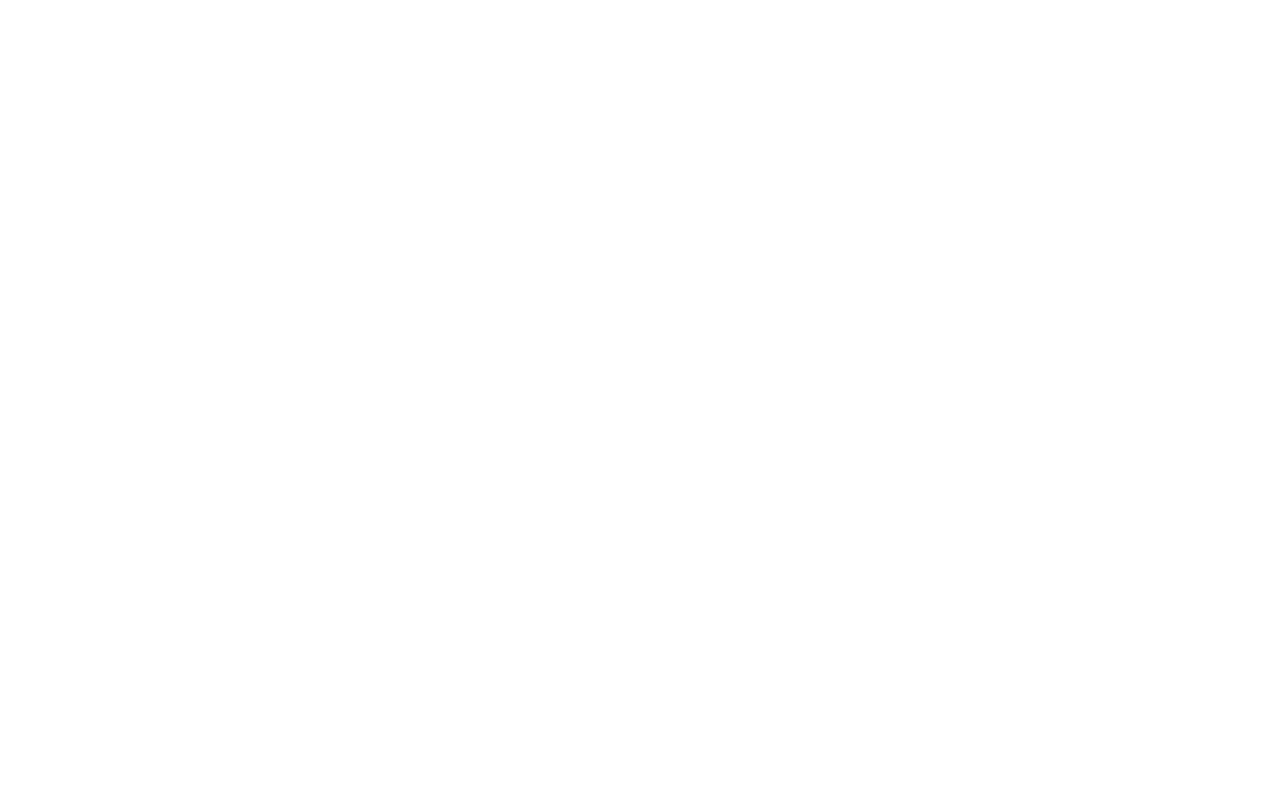
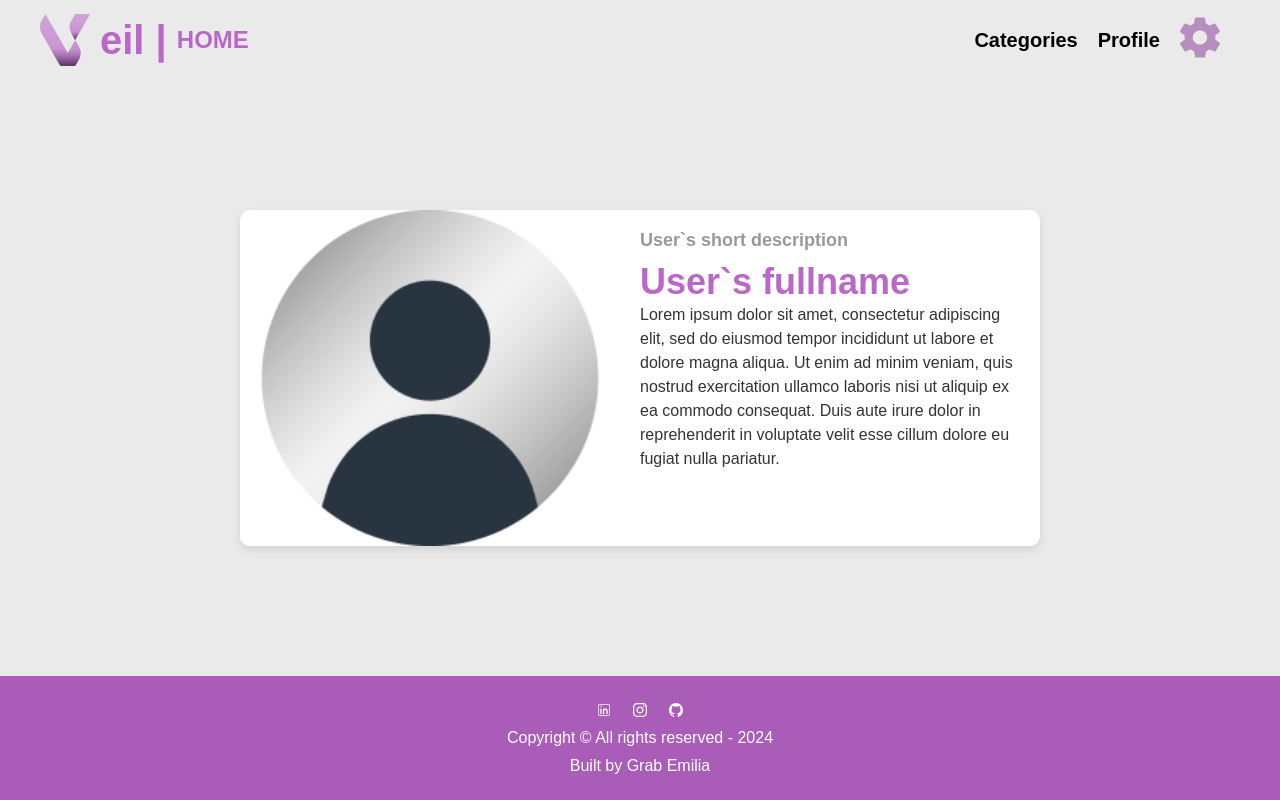
Before and after one commit to hremily/veil, a React app in the folder client/: page / in a window 1280 px wide. Built offline with nearby package versions, Linux system fonts and the light colour scheme.

Commit message:
added a page to display the user

```diff
--- a/client/src/App.css
+++ b/client/src/App.css
@@ -1,7 +1,7 @@
 * {
     margin: 0;
     padding: 0;
-    background-color: #eaeaea;
+    /*background-color: #eaeaea;*/
     font-size: 1rem;
     font-family: Arial, Helvetica, sans-serif;
 }
--- a/client/src/App.jsx
+++ b/client/src/App.jsx
@@ -1,6 +1,6 @@
-import React from 'react';
+import React, { useState } from 'react';
 // import Footer from './components/Footer/Footer';
-//import Header from './components/Header/Header';
+// import Header from './components/Header/Header';
 // import SignUpTeacher from './pages/SignPages/SignUpTeacher.jsx';
 // import SignIn from './pages/SignPages/SignIn.jsx';
 // import SignUpUser from './pages/SignPages/SignUpUser.jsx';
@@ -8,9 +8,18 @@
 // import EditTeacherProfile from './pages/EditTeacherProfile/EditTeacherProfile.jsx';
 // import EditUserForm from './components/EditUserForm/EditUserForm.jsx';
 // import EditUserProfile from './pages/EditUserProfile/EditUserProfile.jsx';
+// import Card from './components/UserCard/Card';
+import ViewUserPage from './pages/ViewUser/ViewUserPage';
+// import AdminPage from './pages/Admin/AdminPage';
+import styles from './App.css';
 
 function App() {
-    return <></>;
+    return (
+        <>
+            {/* <AdminPage /> */}
+            <ViewUserPage />
+        </>
+    );
 }
 
 export default App;
--- /dev/null
+++ b/client/src/components/UserCard/Card.jsx
@@ -0,0 +1,20 @@
+import React from 'react';
+import styles from './Card.module.css';
+
+const Card = ({ imgSrc, name, role, phone, onDelete }) => {
+    return (
+        <div className={styles.card}>
+            <img src={imgSrc} alt={`Image of ${name}`} height="200" width="200" />
+            <div className={styles.userData}>
+                <div className={styles.name}>{name}</div>
+                <div className={styles.role}>{role}</div>
+                <div className={styles.phone}>{phone}</div>
+            </div>
+            <button onClick={onDelete} className={styles.deleteButton}>
+                <img src="../images/delete.png" alt="delete" />
+            </button>
+        </div>
+    );
+};
+
+export default Card;
--- /dev/null
+++ b/client/src/components/UserCard/Card.module.css
@@ -0,0 +1,56 @@
+.card {
+    background-color: #fff;
+    border-radius: 10px;
+    box-shadow: 0 4px 8px rgba(0, 0, 0, 0.1);
+    margin: 10px;
+    width: 200px;
+    text-align: center;
+    padding: 20px;
+    display: flex;
+    flex-direction: column;
+    justify-content: center;
+    align-items: center;
+}
+
+.card img {
+    width: 100%;
+    border-radius: 10px;
+    margin-bottom: 10px;
+}
+
+.name {
+    font-size: 18px;
+    font-weight: bold;
+    background-color: #fff;
+    color: #8b3999;
+    margin: 10px 0;
+}
+
+.role,
+.phone {
+    font-size: 14px;
+    background-color: #fff;
+    color: #00000067;
+    margin-bottom: 10px;
+}
+
+.icons {
+    display: flex;
+    justify-content: center;
+    margin-bottom: 10px;
+}
+
+.icons i {
+    font-size: 20px;
+    color: #9b59b6;
+    margin: 0 5px;
+}
+
+.userData {
+    background-color: #fff;
+}
+
+.deleteButton {
+    background-color: #fff;
+    border: none;
+}
--- /dev/null
+++ b/client/src/pages/Admin/AdminPage.css
@@ -0,0 +1,20 @@
+body {
+    background-color: #eaeaea;
+}
+
+.container {
+    display: flex;
+    flex-wrap: wrap;
+    justify-content: center;
+    padding: 20px;
+}
+
+.card {
+    background-color: #fff;
+    border-radius: 10px;
+    box-shadow: 0 4px 8px rgba(0, 0, 0, 0.1);
+    margin: 10px;
+    width: 200px;
+    text-align: center;
+    padding: 20px;
+}
--- /dev/null
+++ b/client/src/pages/Admin/AdminPage.jsx
@@ -0,0 +1,59 @@
+import React, { useState } from 'react';
+import styles from './AdminPage.css';
+import Header from '../../components/Header/Header';
+import Card from '../../components/UserCard/Card';
+import Footer from '../../components/Footer/Footer';
+
+const AdminPage = () => {
+    const [users, setUsers] = useState([
+        {
+            imgSrc: './images/edit-image.png',
+            name: 'User`s fullname',
+            role: 'User`s role',
+            phone: 'User`s phone',
+        },
+        {
+            imgSrc: './images/edit-image.png',
+            name: 'User`s fullname',
+            role: 'User`s role',
+            phone: 'User`s phone',
+        },
+        {
+            imgSrc: './images/edit-image.png',
+            name: 'User`s fullname',
+            role: 'User`s role',
+            phone: 'User`s phone',
+        },
+        {
+            imgSrc: './images/edit-image.png',
+            name: 'User`s fullname',
+            role: 'User`s role',
+            phone: 'User`s phone',
+        },
+    ]);
+
+    const handleDelete = (index) => {
+        const newUsers = users.filter((_, i) => i !== index);
+        setUsers(newUsers);
+    };
+
+    return (
+        <div className={styles.adminPage}>
+            <Header />
+            <div className={styles.container}>
+                {users.map((user, index) => (
+                    <Card
+                        key={index}
+                        imgSrc={user.imgSrc}
+                        name={user.name}
+                        role={user.role}
+                        phone={user.phone}
+                        onDelete={() => handleDelete(index)}
+                    />
+                ))}
+            </div>
+            <Footer />
+        </div>
+    );
+};
+export default AdminPage;
--- /dev/null
+++ b/client/src/pages/ViewUser/ViewUserPage.css
@@ -0,0 +1,90 @@
+* {
+    margin: 0;
+    padding: 0;
+    font-size: 1rem;
+    font-family: Arial, Helvetica, sans-serif;
+    box-sizing: border-box;
+}
+
+html,
+body {
+    height: 100%;
+}
+
+.maimContainer {
+    display: flex;
+    flex-direction: column;
+    min-height: 100vh;
+}
+
+.minHScreen {
+    display: flex;
+    flex: 1;
+    justify-content: center;
+    align-items: center;
+    background-color: #eaeaea;
+    padding: 20px;
+}
+
+.container {
+    display: flex;
+    background-color: white;
+    border-radius: 10px;
+    box-shadow: 0 4px 8px rgba(0, 0, 0, 0.1);
+    overflow: hidden;
+    width: 800px;
+    max-width: 90%;
+    height: auto;
+}
+
+.imageSection {
+    flex: 1;
+}
+
+.imageSection img {
+    width: 100%;
+    height: 100%;
+    object-fit: cover;
+}
+
+.contentSection {
+    flex: 1;
+    padding: 20px;
+    position: relative;
+}
+
+.contentSection h1 {
+    color: #ba68c8;
+    font-size: 36px;
+    margin: 0;
+}
+
+.contentSection h2 {
+    color: #00000067;
+    font-size: 18px;
+    margin: 0;
+    margin-bottom: 10px;
+}
+
+.contentSection p {
+    color: #333;
+    font-size: 16px;
+    line-height: 1.5;
+}
+
+.editButton {
+    background-color: #ba68c8;
+    color: white;
+    border: none;
+    padding: 10px 20px;
+    border-radius: 5px;
+    cursor: pointer;
+    position: absolute;
+    bottom: 20px;
+}
+
+footer {
+    background-color: #f1f1f1;
+    padding: 10px;
+    text-align: center;
+}
--- /dev/null
+++ b/client/src/pages/ViewUser/ViewUserPage.jsx
@@ -0,0 +1,32 @@
+import React from 'react';
+import styles from './ViewUserPage.css';
+import Header from '../../components/Header/Header';
+import Footer from '../../components/Footer/Footer';
+
+const ViewUserPage = () => {
+    return (
+        <div className={styles.maimContainer}>
+            <Header />
+            <div className={styles.minHScreen}>
+                <div className={styles.container}>
+                    <div className={styles.imageSection}>
+                        <img alt="User Image" height="600" src="../images/edit-image.png" width="400" />
+                    </div>
+                    <div className={styles.contentSection}>
+                        <h2>User`s short description</h2>
+                        <h1>User`s fullname</h1>
+                        <p>
+                            Lorem ipsum dolor sit amet, consectetur adipiscing elit, sed do eiusmod tempor incididunt ut
+                            labore et dolore magna aliqua. Ut enim ad minim veniam, quis nostrud exercitation ullamco
+                            laboris nisi ut aliquip ex ea commodo consequat. Duis aute irure dolor in reprehenderit in
+                            voluptate velit esse cillum dolore eu fugiat nulla pariatur.
+                        </p>
+                    </div>
+                </div>
+            </div>
+            <Footer />
+        </div>
+    );
+};
+
+export default ViewUserPage;
```
Also changed, not shown: client/public/images/delete.png (added), 1 other file (tests, documents, lock files or other folders).
